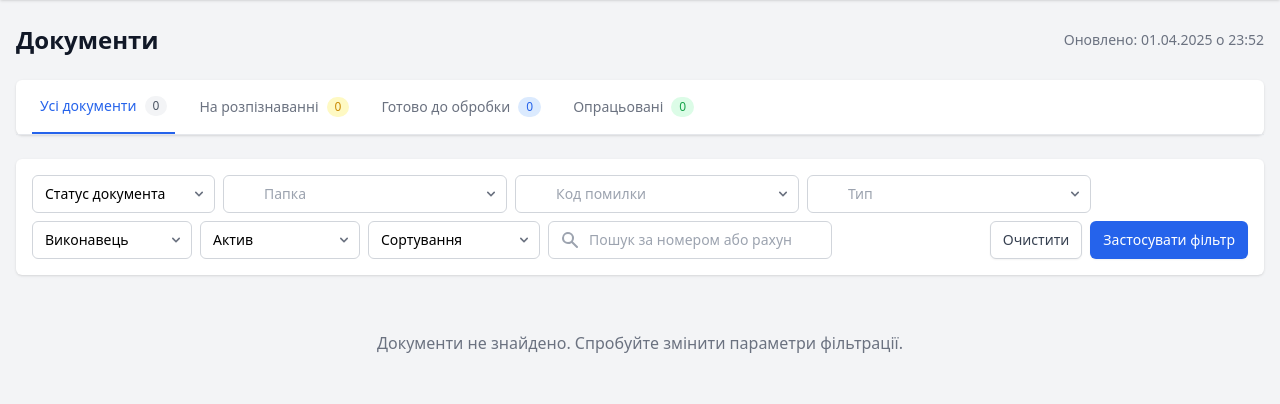
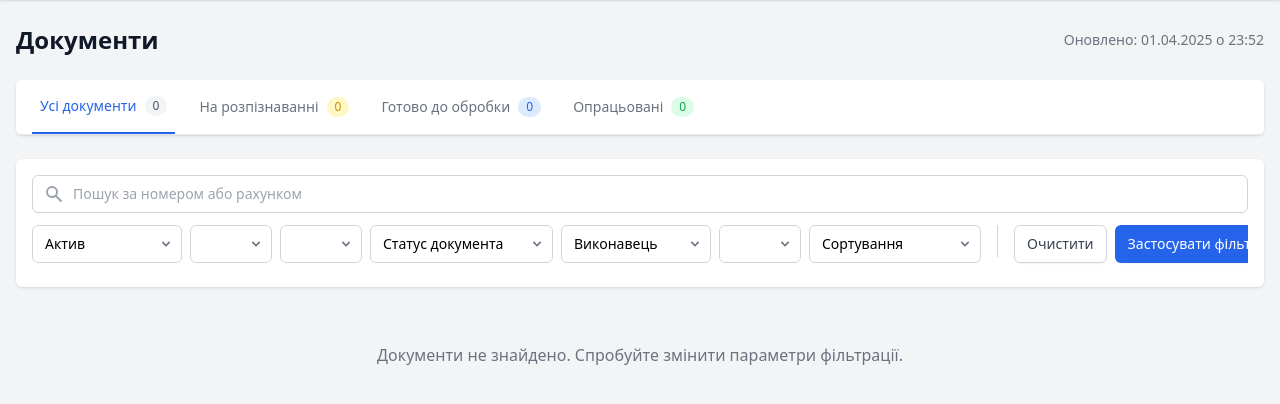
Before and after one commit to SpasiboVadya/django-pdf-document-mini-CRM, a Django app: page /documents/ in a window 1280 px wide. Shown: the part 60-464 px from the top of the page. Run offline with Django 5.2, Linux system fonts and the light colour scheme; the visitor is signed in with stand-in values (Sample User, id 1); data comes from the database, SQL or seed files in the repository; data that the repository does not hold is empty; some libraries are stand-ins or nearby versions.

Commit message:
fix filter

```diff
--- a/templates/documents/includes/filter_form.html
+++ b/templates/documents/includes/filter_form.html
@@ -4,10 +4,24 @@
 {% endcomment %}
 
 <div class="bg-white rounded-md shadow p-4 mb-6">
-  <form method="get" id="filter-form" class="flex flex-wrap items-center gap-2">
+  <form method="get" id="filter-form" class="flex flex-col gap-3">
+    <div class="w-full">
       <div class="relative">
-      <label for="{{ filter_form.status.id_for_label }}" class="sr-only">Статус документа</label>
-      {{ filter_form.status }}
+        <label for="{{ filter_form.search.id_for_label }}" class="sr-only">Пошук за номером або рахунком</label>
+        <div class="absolute inset-y-0 left-0 pl-3 flex items-center pointer-events-none">
+          <svg class="h-5 w-5 text-gray-400" xmlns="http://www.w3.org/2000/svg" viewBox="0 0 20 20" fill="currentColor" aria-hidden="true">
+            <path fill-rule="evenodd" d="M8 4a4 4 0 100 8 4 4 0 000-8zM2 8a6 6 0 1110.89 3.476l4.817 4.817a1 1 0 01-1.414 1.414l-4.816-4.816A6 6 0 012 8z" clip-rule="evenodd" />
+          </svg>
+        </div>
+        {{ filter_form.search }}
+      </div>
+    </div>
+
+    <div class="flex items-center overflow-x-auto pb-2 scrollbar-thin">
+      <div class="flex-nowrap flex gap-2">
+        <div class="relative">
+          <label for="{{ filter_form.asset.id_for_label }}" class="sr-only">Актив</label>
+          {{ filter_form.asset }}
           <div class="pointer-events-none absolute inset-y-0 right-0 flex items-center px-2 text-gray-500">
             <svg class="h-4 w-4" xmlns="http://www.w3.org/2000/svg" viewBox="0 0 20 20" fill="currentColor" aria-hidden="true">
               <path fill-rule="evenodd" d="M5.293 7.293a1 1 0 011.414 0L10 10.586l3.293-3.293a1 1 0 111.414 1.414l-4 4a1 1 0 01-1.414 0l-4-4a1 1 0 010-1.414z" clip-rule="evenodd" />
@@ -36,8 +50,8 @@
         </div>
 
         <div class="relative">
-      <label for="{{ filter_form.doc_type.id_for_label }}" class="sr-only">Тип документа</label>
-      {{ filter_form.doc_type }}
+          <label for="{{ filter_form.status.id_for_label }}" class="sr-only">Статус документа</label>
+          {{ filter_form.status }}
           <div class="pointer-events-none absolute inset-y-0 right-0 flex items-center px-2 text-gray-500">
             <svg class="h-4 w-4" xmlns="http://www.w3.org/2000/svg" viewBox="0 0 20 20" fill="currentColor" aria-hidden="true">
               <path fill-rule="evenodd" d="M5.293 7.293a1 1 0 011.414 0L10 10.586l3.293-3.293a1 1 0 111.414 1.414l-4 4a1 1 0 01-1.414 0l-4-4a1 1 0 010-1.414z" clip-rule="evenodd" />
@@ -56,8 +70,8 @@
         </div>
 
         <div class="relative">
-      <label for="{{ filter_form.asset.id_for_label }}" class="sr-only">Актив</label>
-      {{ filter_form.asset }}
+          <label for="{{ filter_form.doc_type.id_for_label }}" class="sr-only">Тип документа</label>
+          {{ filter_form.doc_type }}
           <div class="pointer-events-none absolute inset-y-0 right-0 flex items-center px-2 text-gray-500">
             <svg class="h-4 w-4" xmlns="http://www.w3.org/2000/svg" viewBox="0 0 20 20" fill="currentColor" aria-hidden="true">
               <path fill-rule="evenodd" d="M5.293 7.293a1 1 0 011.414 0L10 10.586l3.293-3.293a1 1 0 111.414 1.414l-4 4a1 1 0 01-1.414 0l-4-4a1 1 0 010-1.414z" clip-rule="evenodd" />
@@ -75,25 +89,17 @@
           </div>
         </div>
 
-    <div>
-      <div class="relative">
-        <label for="{{ filter_form.search.id_for_label }}" class="sr-only">Пошук за номером або рахунком</label>
-        <div class="absolute inset-y-0 left-0 pl-3 flex items-center pointer-events-none">
-          <svg class="h-5 w-5 text-gray-400" xmlns="http://www.w3.org/2000/svg" viewBox="0 0 20 20" fill="currentColor" aria-hidden="true">
-            <path fill-rule="evenodd" d="M8 4a4 4 0 100 8 4 4 0 000-8zM2 8a6 6 0 1110.89 3.476l4.817 4.817a1 1 0 01-1.414 1.414l-4.816-4.816A6 6 0 012 8z" clip-rule="evenodd" />
-          </svg>
-        </div>
-        {{ filter_form.search }}
+        <div class="h-8 border-l border-gray-300 mx-2"></div>
+
+        <div class="flex space-x-2">
+          <a href="{% url 'documents:document_list' %}" class="inline-flex items-center px-3 py-2 border border-gray-300 shadow-sm text-sm font-medium rounded-md text-gray-700 bg-white hover:bg-gray-50 focus:outline-none focus:ring-2 focus:ring-offset-2 focus:ring-blue-500 whitespace-nowrap">
+            Очистити
+          </a>
+          <button type="submit" class="inline-flex items-center px-3 py-2 border border-transparent shadow-sm text-sm font-medium rounded-md text-white bg-blue-600 hover:bg-blue-700 focus:outline-none focus:ring-2 focus:ring-offset-2 focus:ring-blue-500 whitespace-nowrap">
+            Застосувати фільтр
+          </button>
         </div>
       </div>
-
-    <div class="flex space-x-2 ml-auto mt-2 sm:mt-0">
-      <a href="{% url 'documents:document_list' %}" class="inline-flex items-center px-3 py-2 border border-gray-300 shadow-sm text-sm font-medium rounded-md text-gray-700 bg-white hover:bg-gray-50 focus:outline-none focus:ring-2 focus:ring-offset-2 focus:ring-blue-500">
-        Очистити
-      </a>
-      <button type="submit" class="inline-flex items-center px-3 py-2 border border-transparent shadow-sm text-sm font-medium rounded-md text-white bg-blue-600 hover:bg-blue-700 focus:outline-none focus:ring-2 focus:ring-offset-2 focus:ring-blue-500">
-        Застосувати фільтр
-      </button>
     </div>
   </form>
 </div>
@@ -110,12 +116,13 @@
     border-radius: 0.375rem;
     border: 1px solid #d1d5db;
     background-color: #fff;
-    min-width: 160px;
+    min-width: 150px;
   }
 
   #filter-form input[type="text"] {
     padding-left: 2.5rem;
-    min-width: 250px;
+    min-width: 100%;
+    width: 100%;
   }
 
   #filter-form select:focus,
@@ -127,22 +134,30 @@
     box-shadow: 0 0 0 1px var(--tw-ring-color);
   }
 
+  /* Стилі для прокрутки */
+  .scrollbar-thin::-webkit-scrollbar {
+    height: 5px;
+  }
+
+  .scrollbar-thin::-webkit-scrollbar-track {
+    background: #f1f1f1;
+    border-radius: 3px;
+  }
+
+  .scrollbar-thin::-webkit-scrollbar-thumb {
+    background: #d1d5db;
+    border-radius: 3px;
+  }
+
+  .scrollbar-thin::-webkit-scrollbar-thumb:hover {
+    background: #9ca3af;
+  }
+
   /* Адаптивність для мобільних */
   @media (max-width: 640px) {
-    #filter-form {
-      flex-direction: column;
-      align-items: stretch;
-    }
-
-    #filter-form > div {
-      margin-bottom: 0.5rem;
-      width: 100%;
-    }
-
     #filter-form select,
     #filter-form input[type="text"] {
-      width: 100%;
-      min-width: auto;
+      min-width: 140px;
     }
   }
 </style>
```
Lines whose indentation alone changed are shown as unchanged.
